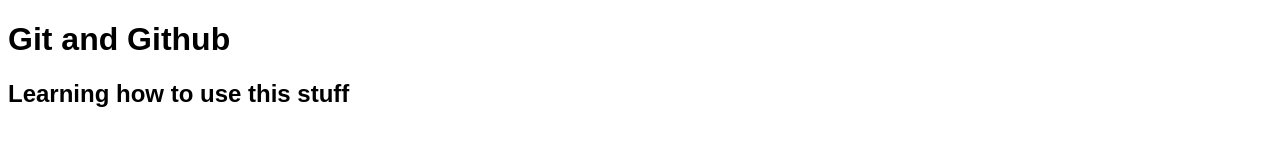
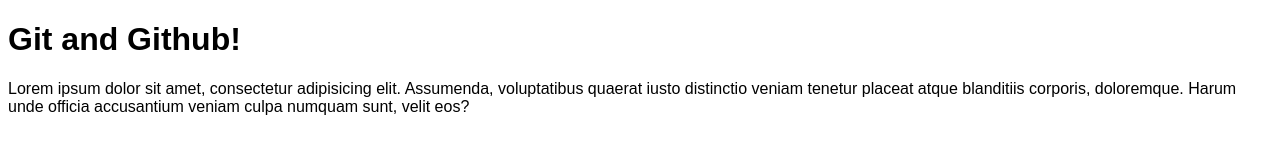
Before and after one commit to imasicampo/monday, a plain HTML site: page index.html in a window 1280 px wide. Drawn offline with Linux system fonts and the light colour scheme.

Commit message:
modified homepage content

```diff
--- a/index.html
+++ b/index.html
@@ -6,7 +6,7 @@
     <link rel="stylesheet" href="css/main.css">
 </head>
 <body>
-    <h1>Git and Github</h1>
-    <h2>Learning how to use this stuff</h2>
+    <h1>Git and Github!</h1>
+    <p>Lorem ipsum dolor sit amet, consectetur adipisicing elit. Assumenda, voluptatibus quaerat iusto distinctio veniam tenetur placeat atque blanditiis corporis, doloremque. Harum unde officia accusantium veniam culpa numquam sunt, velit eos?</p>
 </body>
 </html>
```
